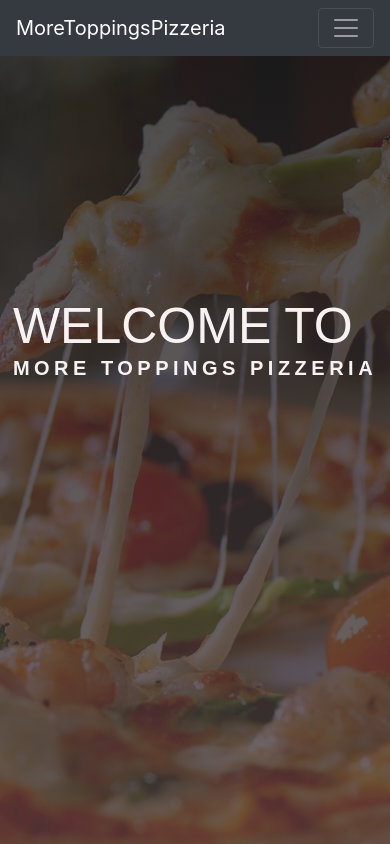
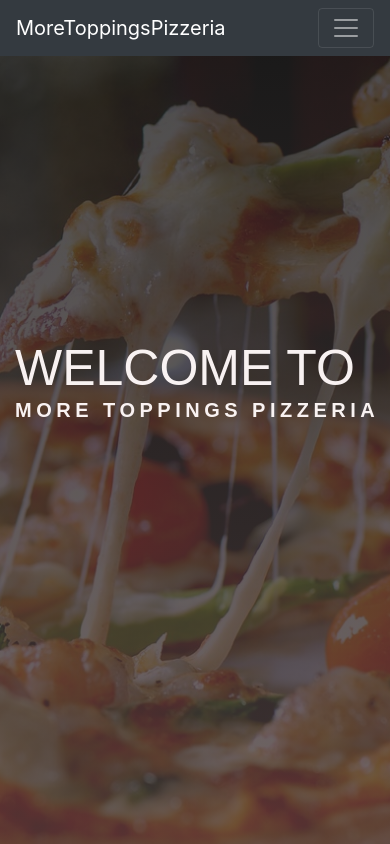
Before and after one commit to yguz/PizzaWebsite, a plain HTML site: page index.html in a window 390 px wide. Drawn offline with nearby package versions, Linux system fonts and the light colour scheme.

Commit message:
changed style to be mobile responsie

```diff
--- a/index.html
+++ b/index.html
@@ -11,7 +11,7 @@
 <script src="https://ajax.googleapis.com/ajax/libs/jquery/3.4.1/jquery.min.js"></script>
 <script src="https://cdn.jsdelivr.net/npm/bootstrap@5.0.0-alpha3/dist/js/bootstrap.bundle.min.js"></script>
 </head>
-<body>
+
 
     <div class="header">
         <nav class="navbar navbar-expand-lg navbar-dark bg-dark">
@@ -46,7 +46,7 @@
             </div>
 
 
-
+            <body>
         <div class="container">
             <div class="header">
             <h1 class="page-heading">
--- a/styles.css
+++ b/styles.css
@@ -20,14 +20,12 @@ h1 {
     .page-heading {
         position: absolute;
         top: 40%;
-        left: 50%;
-        transform: translate(-50%, -50%);
         color: #fff9f9f6;
         white-space: nowrap;
       }
 
       .page-heading-primary {
-        display: block;
+        display: flex;
         font-size: 3.125rem;
         font-weight: 300;
         text-transform: uppercase;
@@ -35,7 +33,7 @@ h1 {
       }
 
       .page-heading-secondary {
-        display: block;
+        display: flex;
         font-size: 1.25rem;
         font-weight: 700;
         text-transform: uppercase;
```
Also changed, not shown: ContactMe.html (+3 -1 lines), Menu.html (+5 -2 lines), Reservation.html (+2 -1 lines), Specials.html (+2 -2 lines).
